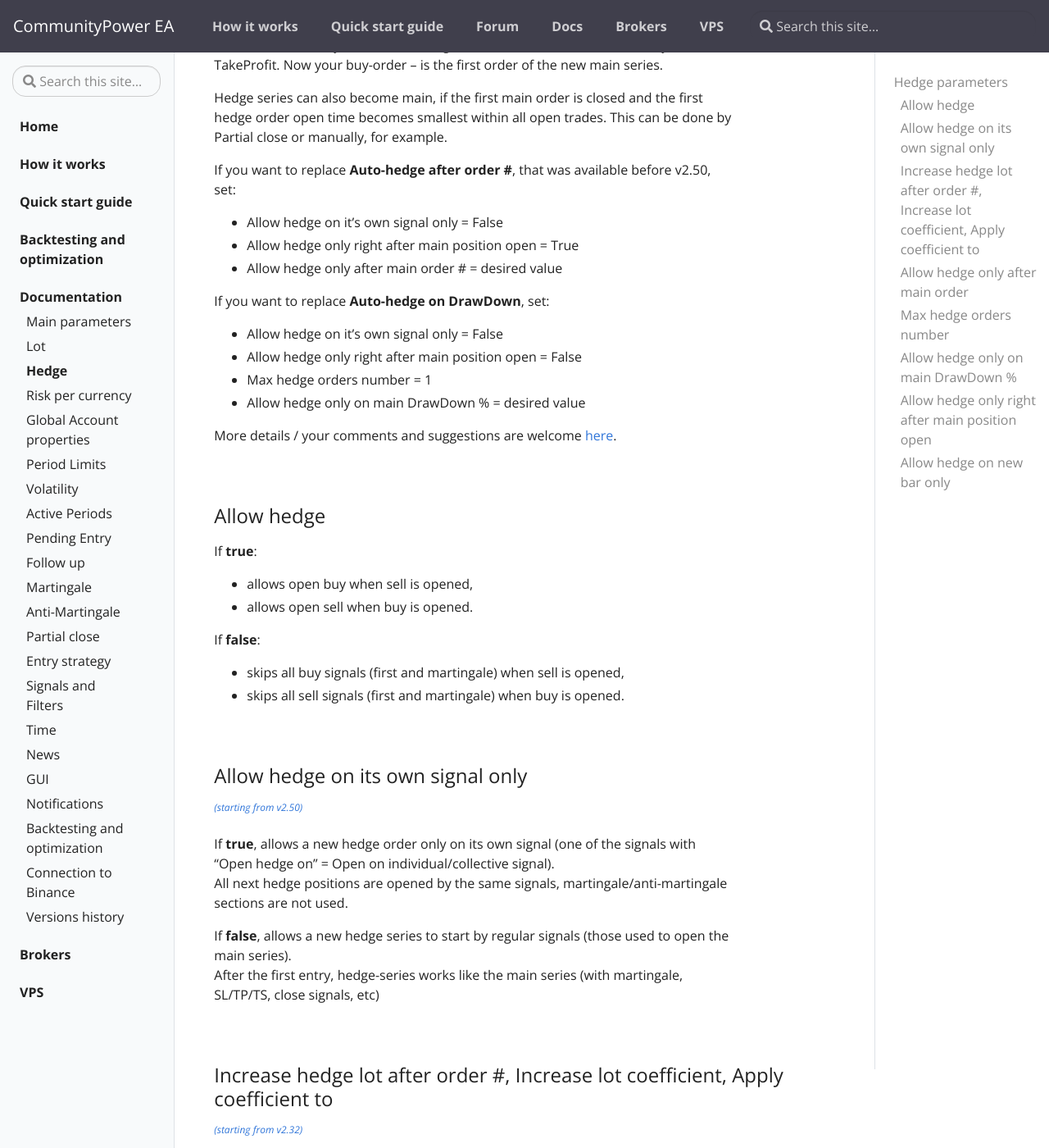
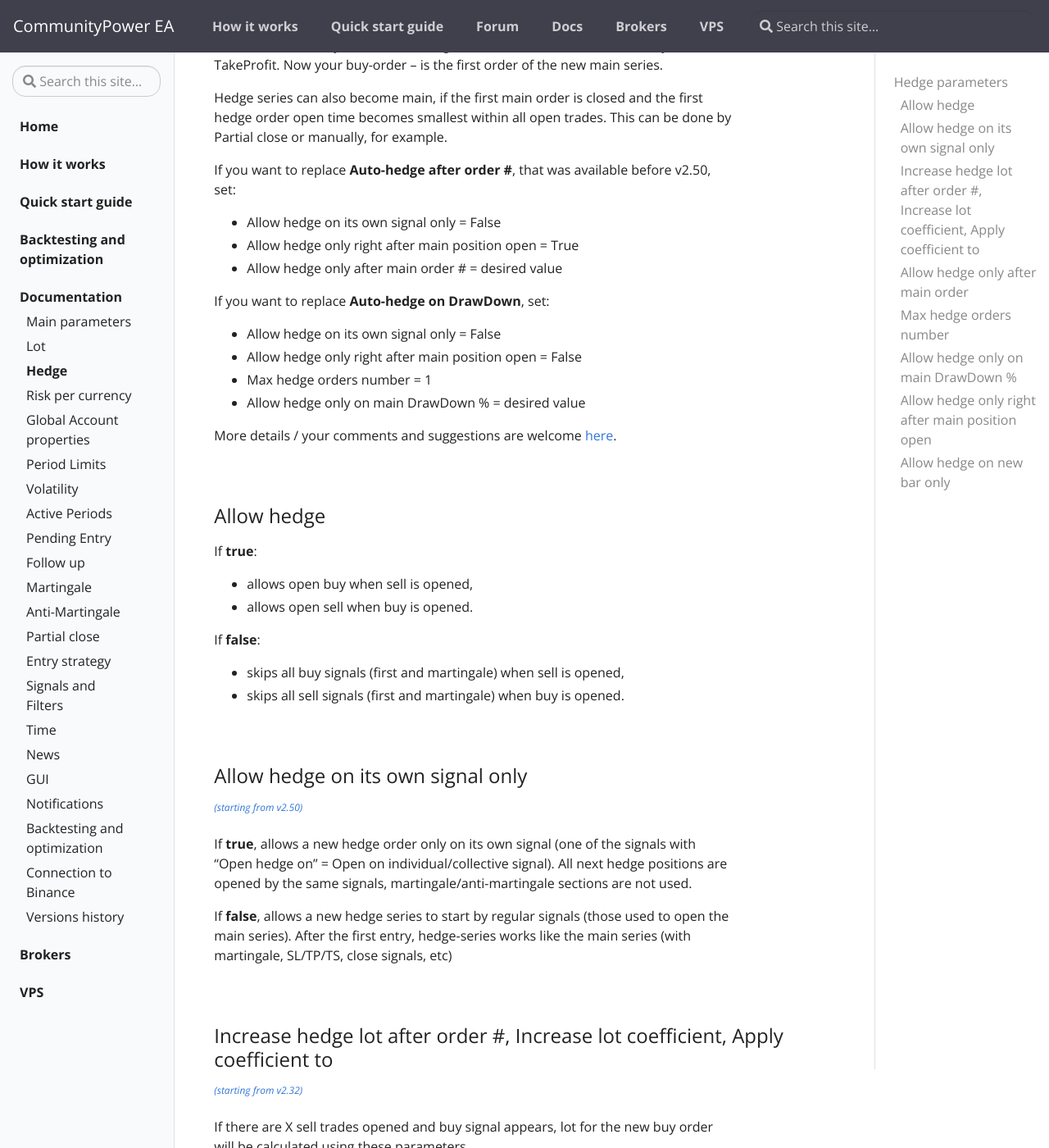
Before and after one commit to komposter/CommunityPowerEA.com, a Jekyll site: the page built from _docs/hedge.md, in a window 1280 px wide and 1400 px high, scrolled down 332 px. Shown: the whole window at 82% size. Built offline with Jekyll 4.4.1, drawn with Linux system fonts in a browser that asks for light colours; some of the changed text lies outside the part shown.

Commit message:
Content change

```diff
--- a/_docs/hedge.md
+++ b/_docs/hedge.md
@@ -16,12 +16,12 @@
 Hedge series can also become main, if the first main order is closed and the first hedge order open time becomes smallest within all open trades. This can be done by Partial close or manually, for example.
 
 If you want to replace **Auto-hedge after order #**, that was available before v2.50, set:
-* Allow hedge on it's own signal only = False
+* Allow hedge on its own signal only = False
 * Allow hedge only right after main position open = True
 * Allow hedge only after main order # = desired value
 
 If you want to replace **Auto-hedge on DrawDown**, set:
-* Allow hedge on it's own signal only = False
+* Allow hedge on its own signal only = False
 * Allow hedge only right after main position open = False
 * Max hedge orders number = 1
 * Allow hedge only on main DrawDown % = desired value
@@ -46,10 +46,10 @@
 
 <sup>[*(starting from v2.50)*](/docs/versions-history#20221014-20230107-250)</sup>
 
-If **true**, allows a new hedge order only on its own signal (one of the signals with “Open hedge on” = Open on individual/collective signal).<br/>
+If **true**, allows a new hedge order only on its own signal (one of the signals with “Open hedge on” = Open on individual/collective signal).
 All next hedge positions are opened by the same signals, martingale/anti-martingale sections are not used.
 
-If **false**, allows a new hedge series to start by regular signals (those used to open the main series).<br/>
+If **false**, allows a new hedge series to start by regular signals (those used to open the main series).
 After the first entry, hedge-series works like the main series (with martingale, SL/TP/TS, close signals, etc)
 
 <br />
@@ -78,7 +78,7 @@
 
 > For example, if **Allow hedge only after main order # = 3**, buy can be opened if there are 3 sell-positions.
 
-Hedge is opened with or without signal (depends on **Allow hedge on it's own signal only**) and after check of all other hedge filters (details below).
+Hedge is opened with or without signal (depends on **Allow hedge on its own signal only**) and after check of all other hedge filters (details below).
 
 <br />
 
```
Also changed, not shown: other parts of _docs/hedge.md (+2 -2 lines).
